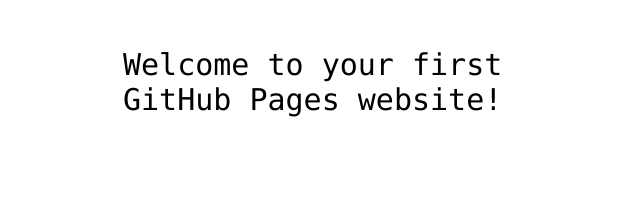
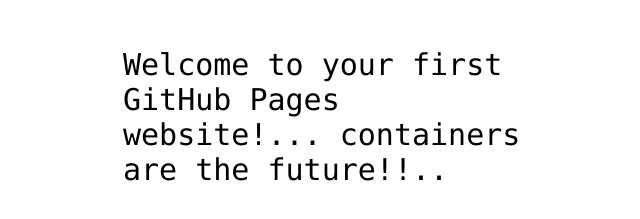
Before and after one commit to lonenatsume/hello-world, a plain HTML site: page index.html in a window 1280 px wide. Shown: the part 341-560 px from the top of the page, without its empty margins (317-957 px from the left). Drawn offline with Linux system fonts and the light colour scheme.

Commit message:
Update index.html

```diff
--- a/index.html
+++ b/index.html
@@ -12,7 +12,8 @@
 <img src="https://octodex.github.com/images/daftpunktocat-thomas.gif" id="octocat" alt="octocat-gif" />
 
 <!-- Change this code here by copy and pasting your template on line 15 -->
-<p>Welcome to your first GitHub Pages website!</p>
+<p>Welcome to your first GitHub Pages website!... containers are the future!!..</p>
+
 
 
 </body>
```
